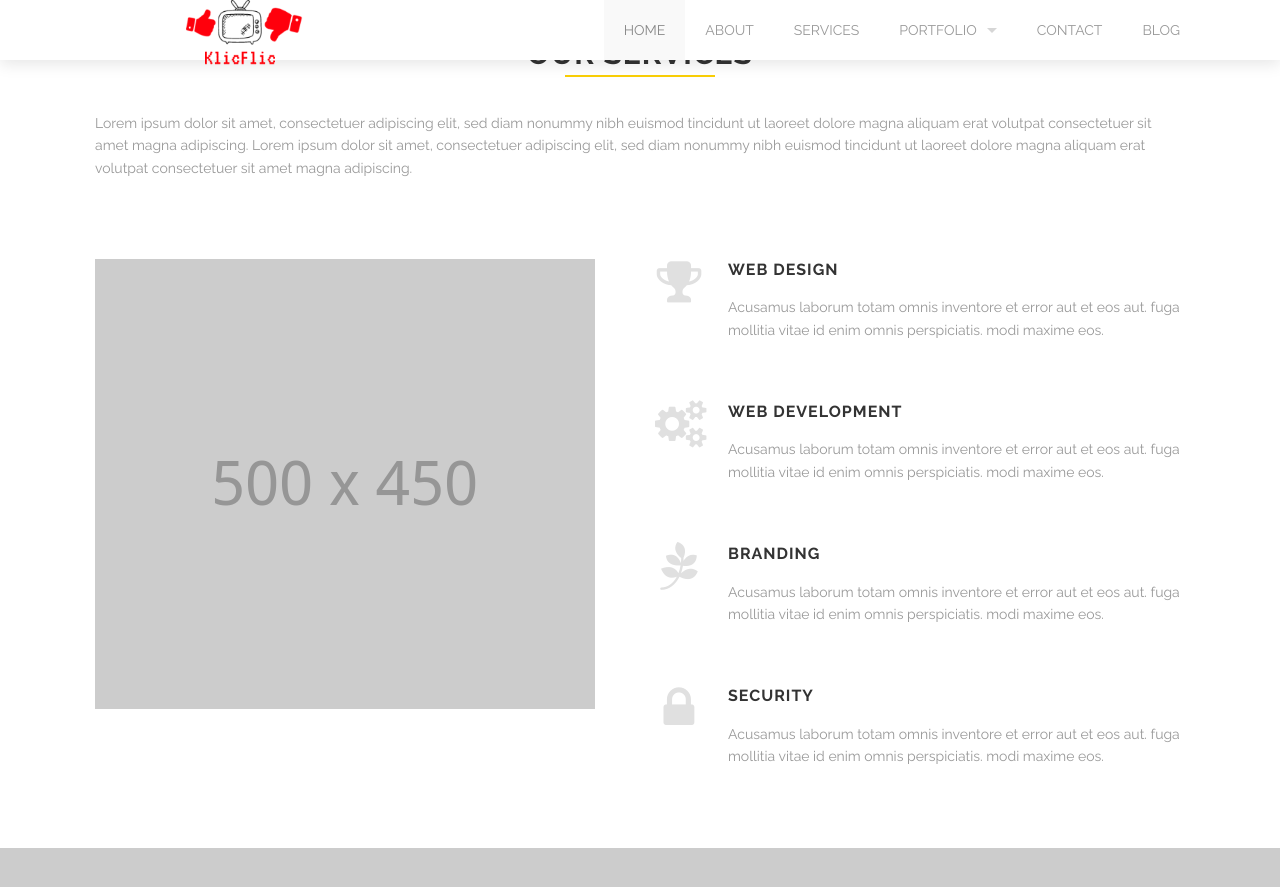
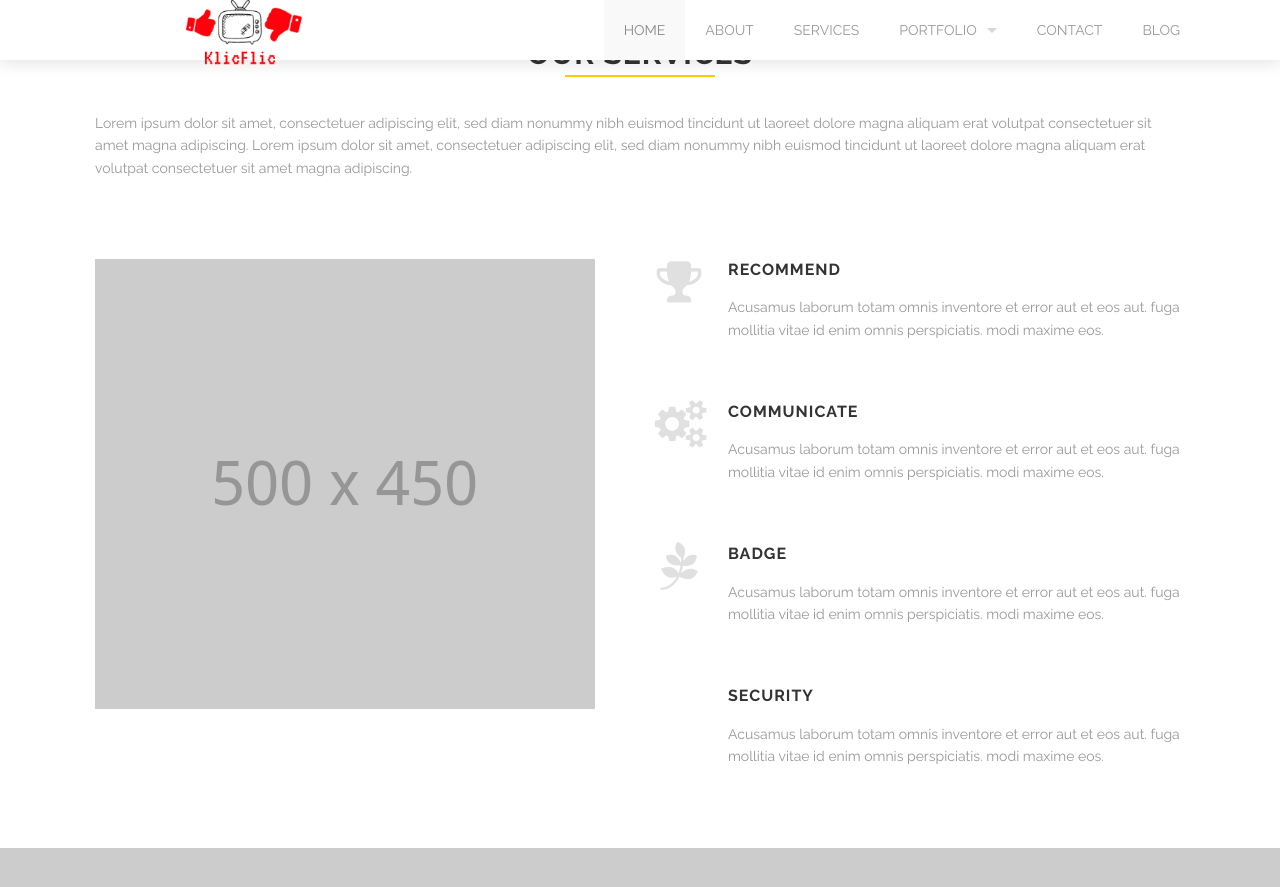
Before and after one commit to roshanpuru/klicflic, a Jekyll site: the page built from index.html, in a window 1280 px wide and 900 px high, scrolled down 2157 px. Shown: the top 887 px of the window. Built offline with Jekyll 4.4.1, drawn with Linux system fonts in a browser that asks for light colours; some of the changed text lies outside the part shown.

Commit message:
branding

```diff
--- a/index.html
+++ b/index.html
@@ -5,7 +5,7 @@ slides:
   - bg: images/@stock/slide-1.jpg
     small_title:
       klass: bottom-to-top
-      text: The perfect theme for
+      text: KlicFlic
     title:
       klass: bottom-to-top
       text: Many purposes
@@ -90,15 +90,15 @@ works:
 
 services:
   - icon: trophy
-    title: Web Design
+    title: Recommend
     desc: Acusamus laborum totam omnis inventore et error aut et eos aut. fuga mollitia vitae id enim omnis perspiciatis. modi maxime eos.
   - icon: cogs
-    title: Web Development
+    title: Communicate
     desc: Acusamus laborum totam omnis inventore et error aut et eos aut. fuga mollitia vitae id enim omnis perspiciatis. modi maxime eos.
   - icon: pagelines
-    title: Branding
+    title: Badge
     desc: Acusamus laborum totam omnis inventore et error aut et eos aut. fuga mollitia vitae id enim omnis perspiciatis. modi maxime eos.
-  - icon: lock
+  - icon: Search
     title: Security
     desc: Acusamus laborum totam omnis inventore et error aut et eos aut. fuga mollitia vitae id enim omnis perspiciatis. modi maxime eos.
 
```
